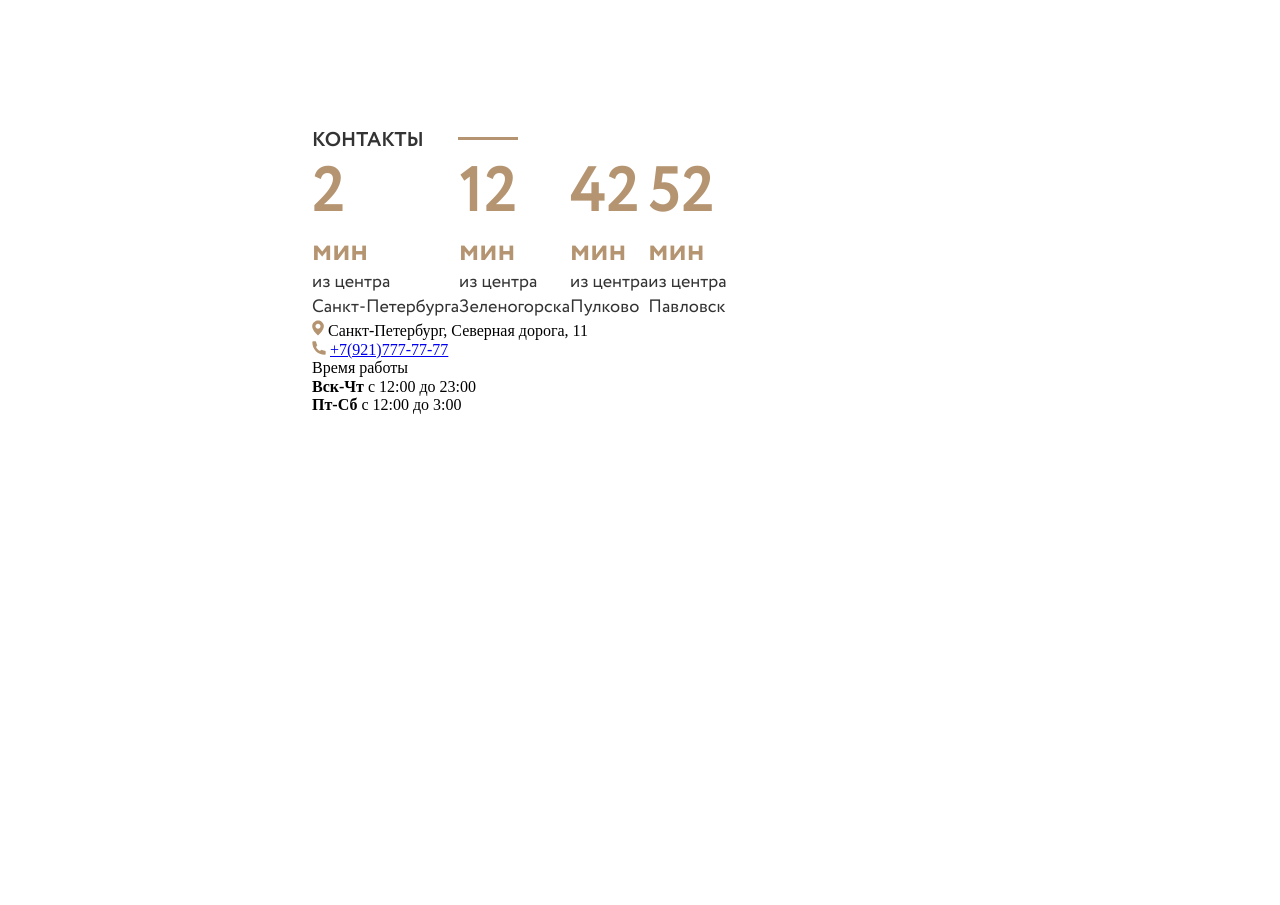
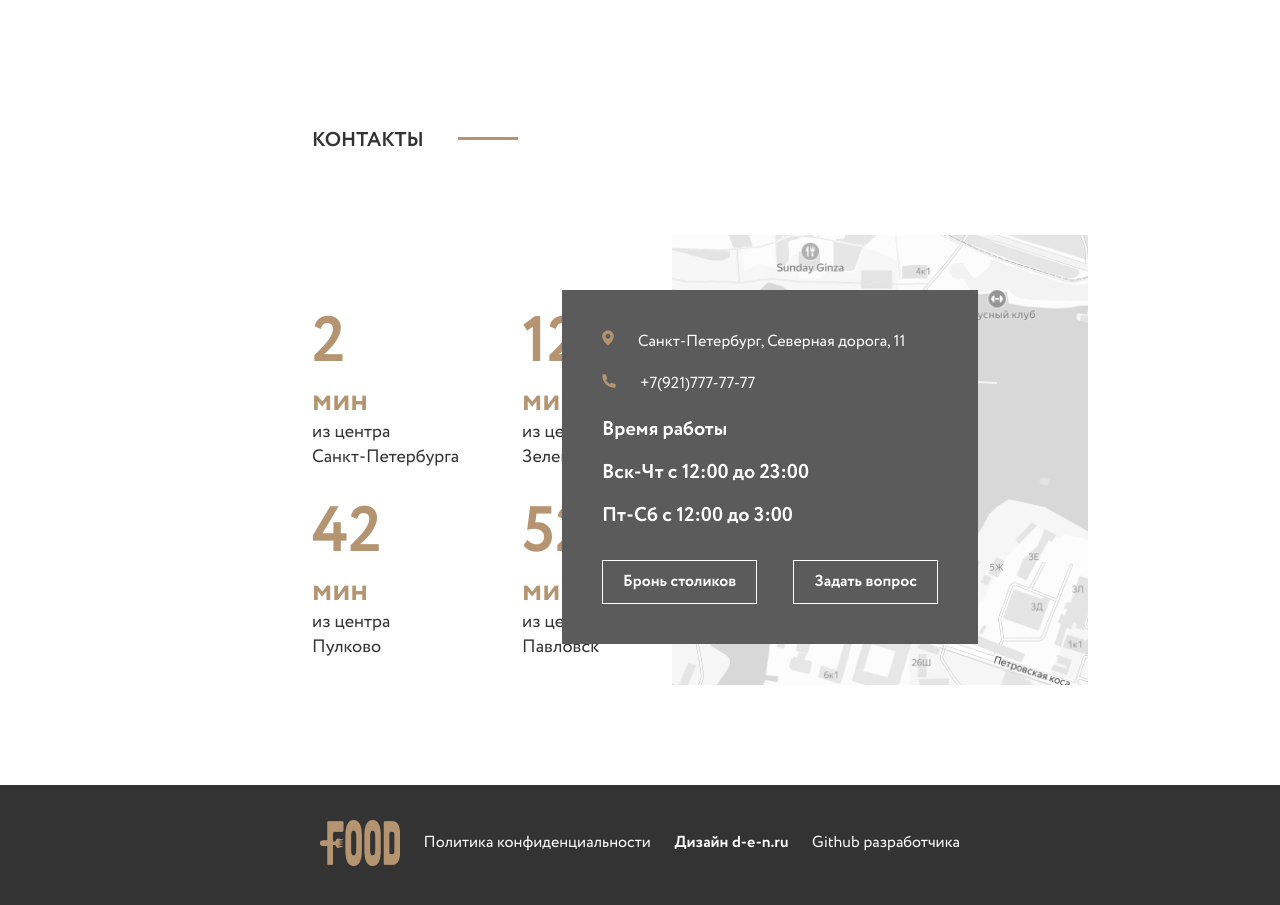
Before and after one commit to shaugsa/food_exxo_relo, a plain HTML site: page index.html in a window 1280 px wide. Shown: the part 4180-5085 px from the top of the page. Before the commit the page ends 4594 px from the top, so only its background shows below. Drawn offline with nearby package versions, Linux system fonts and the light colour scheme.

Commit message:
finifhed main layout

```diff
--- a/index.html
+++ b/index.html
@@ -134,7 +134,10 @@
                     </h3>
 
                     <p class="menu__des">
-                        At faucibus nullam mauris vitae ut non. Augue libero non nibh nec, et eget erat. Nascetur nunc neque, varius massa aliquam interdum turpis massa. Ac tortor aliquam risus, interdum nisl mauris sit. Ut placerat fermentum pellentesque ac at. Vitae venenatis faucibus urna mi eget vitae quam eu. Euismod sed mauris id turpis iaculis. Erat rutrum dolor, vitae morbi.
+                        At faucibus nullam mauris vitae ut non. Augue libero non nibh nec, et eget erat. Nascetur nunc
+                        neque, varius massa aliquam interdum turpis massa. Ac tortor aliquam risus, interdum nisl mauris
+                        sit. Ut placerat fermentum pellentesque ac at. Vitae venenatis faucibus urna mi eget vitae quam
+                        eu. Euismod sed mauris id turpis iaculis. Erat rutrum dolor, vitae morbi.
                         <br>
                         <br>
                         Nunc cras cras aliquet blandit faucibus massa sagittis semper.
@@ -144,7 +147,7 @@
 
                 <div class="menu__categories">
 
-                     <div class="menu__categories-item">
+                    <div class="menu__categories-item">
 
                         <img class="menu__categories-img" src="./images/main/main_menu.png" alt="main menu">
 
@@ -152,9 +155,9 @@
                             Основное меню
                         </a>
 
-                     </div>
+                    </div>
 
-                     <div class="menu__categories-item">
+                    <div class="menu__categories-item">
 
                         <img class="menu__categories-img" src="./images/main/bar_menu.png" alt="bar menu">
 
@@ -162,7 +165,7 @@
                             Барная карта
                         </a>
 
-                     </div>
+                    </div>
 
                 </div>
 
@@ -182,7 +185,13 @@
 
                     <div class="delivery__des">
                         <p class="delivery__text">
-                            Phasellus diam, ultrices lobortis integer et. Diam, purus vel sagittis, non, a. In risus, venenatis enim vitae mauris aliquet orci. Consectetur nibh interdum nullam ut lobortis eu etiam sem. Et in vitae pellentesque non, lectus orci natoque faucibus suspendisse. Semper aliquam id et ultrices velit donec lacus. In odio sit nibh volutpat cras placerat sit feugiat dignissim. Rutrum et suspendisse tortor, lobortis eleifend in fringilla. Egestas cursus imperdiet cursus dui, nulla id massa. Hendrerit nam enim semper porttitor imperdiet diam semper. Nulla sit etiam cras morbi enim elementum euismod sapien.
+                            Phasellus diam, ultrices lobortis integer et. Diam, purus vel sagittis, non, a. In risus,
+                            venenatis enim vitae mauris aliquet orci. Consectetur nibh interdum nullam ut lobortis eu
+                            etiam sem. Et in vitae pellentesque non, lectus orci natoque faucibus suspendisse. Semper
+                            aliquam id et ultrices velit donec lacus. In odio sit nibh volutpat cras placerat sit
+                            feugiat dignissim. Rutrum et suspendisse tortor, lobortis eleifend in fringilla. Egestas
+                            cursus imperdiet cursus dui, nulla id massa. Hendrerit nam enim semper porttitor imperdiet
+                            diam semper. Nulla sit etiam cras morbi enim elementum euismod sapien.
                         </p>
 
                         <button class="delivery__btn">Подробнее</button>
@@ -215,21 +224,23 @@
                             <div class="contacts__time-minutes">
                                 12 <p>мин</p>
                             </div>
-                            <div class="contacts__time-loc">из центра <br>   Зеленогорска</div>
+                            <div class="contacts__time-loc">из центра <br> Зеленогорска</div>
 
                         </li>
 
                         <li class="contacts__time-item">
 
-                            <div class="contacts__time-minutes">42 <p>мин</p></div>
-                            <div class="contacts__time-loc">из центра <br>    Пулково</div>
+                            <div class="contacts__time-minutes">42 <p>мин</p>
+                            </div>
+                            <div class="contacts__time-loc">из центра <br> Пулково</div>
 
                         </li>
 
                         <li class="contacts__time-item">
 
-                            <div class="contacts__time-minutes">52 <p>мин</p></div>
-                            <div class="contacts__time-loc">из центра <br>    Павловск</div>
+                            <div class="contacts__time-minutes">52 <p>мин</p>
+                            </div>
+                            <div class="contacts__time-loc">из центра <br> Павловск</div>
 
                         </li>
 
@@ -242,7 +253,7 @@
                             <ul class="contacts__address-location__list">
                                 <li>
                                     <img src="./images/main/loc_icon.svg" alt=" location icon">
-                                    <a>Санкт-Петербург, Северная дорога, 11</a>
+                                    <a href="#">Санкт-Петербург, Северная дорога, 11</a>
                                 </li>
                                 <li>
                                     <img src="./images/main/phone_icon.svg" alt="phone icon">
@@ -251,14 +262,23 @@
                             </ul>
 
                             <ul class="contacts__address-time__work">
-                                Время работы
                                 <li>
-                                    <b>Вск-Чт</b> с 12:00  до 23:00
+                                    <b>Время работы</b>
                                 </li>
                                 <li>
-                                    <b>Пт-Сб</b> с 12:00  до 3:00
+                                    <b>Вск-Чт</b> с 12:00 до 23:00
+                                </li>
+                                <li>
+                                    <b>Пт-Сб</b> с 12:00 до 3:00
                                 </li>
                             </ul>
+
+                            <div class="contacts__address-btns">
+
+                                <button class="contacts__address-btn"> Бронь столиков</button>
+                                <button class="contacts__address-btn"> Задать вопрос</button>
+
+                            </div>
 
                         </div>
 
@@ -275,9 +295,22 @@
 
     <footer>
 
+        <img src="./images/header/logo.png" alt="logo">
+
+        <span>
+            Политика конфиденциальности
+        </span>
+
+        <b>
+            Дизайн d-e-n.ru
+        </b>
+
+        <a href="https://github.com/shaugsa">
+            Github разработчика
+        </a>
 
 
-    </footer>
+    </footer> <!-- /.container -->
 
 
     <script src="./js/index.js">
--- a/style/scss/style.scss
+++ b/style/scss/style.scss
@@ -397,11 +397,13 @@ main {
 // Contacts section
 
 .contacts {
+    margin-bottom: 100px;
     &__title {
         text-transform: uppercase;
         color: #333;
         line-height: 28px;
         margin-top: 150px;
+        margin-bottom: 80px;
         font: {
             family: "Circe";
             weight: 700;
@@ -418,13 +420,17 @@ main {
             margin-bottom: 6px;
         }
     }
-    &__location {}
+    &__location {
+        display: flex;
+        justify-content: space-between;
+    }
     &__time {
         padding: 0;
         margin: 0;
         list-style: none;
-        display: flex;
-        flex-wrap: wrap;
+        display: grid;
+        grid-template-columns: 210px 150px;
+        margin-top: 70px;
     }
     &__time-item {
 
@@ -454,16 +460,112 @@ main {
         }
         line-height: 140%;
     }
-    &__map {}
-    &__address {}
+    &__map {
+        width: 746px;
+        height: 450px;
+        background-image: url('../images/main/map.png');
+        background-repeat: no-repeat;
+        background-size: cover;
+    }
+    &__address {
+        width: 416px;
+        background-color: #5B5B5B;
+        padding: 40px;
+        position: relative;
+        top: 55px;
+        right: 110px;
+    }
     &__address-location__list {
         padding: 0;
         margin: 0;
         list-style: none;
+
+        & li {
+            margin-bottom: 20px;
+        }
+
+        & li a {
+            text-decoration: none;
+            font: {
+                family: 'Circe';
+                size: 16px;
+                weight: 400;
+            }
+            line-height: 22.4px;
+            color: #fff;
+        }
+
+        & li img {
+            margin-right: 20px;
+        }
     }
     &__address-time__work {
         padding: 0;
         margin: 0;
         list-style: none;
+        color: #fff;
+        font: {
+            family: 'Circe';
+            size: 20px;
+            weight: 700;
+        }
+        line-height: 28px;
+
+        & li {
+            margin-bottom: 15px;
+        }
+        margin-bottom: 30px;
     }
+
+    &__address-btns {
+        display: flex;
+        justify-content: space-between;
+    }
+
+    &__address-btn {
+
+        background-color: transparent;
+        border: 1px solid #fff;
+        padding: 10px 20px;
+        font: {
+            family: 'Circe';
+            size: 16px;
+            weight: 700;
+        }
+        line-height: 22.4px;
+        color: #fff;
+        cursor: pointer;
+        transition: all 1s;
+
+        &:hover {
+            background-color: #B59571;
+            border: 1px solid #B59571;
+        }
+    }
+
   }
+
+//   Footer
+
+footer {
+    max-width: 1920px;
+    margin: 0 auto;
+    background-color: #333333;
+    padding: 35px 320px 40px;
+    display: flex;
+    justify-content: space-between;
+    align-items: center;
+
+    font: {
+        family: 'Circe';
+        size: 16px;
+        weight: 400;
+    }
+    line-height: 22.4px;
+    color: #fff;
+
+    & a {
+        color: #fff;
+        text-decoration: none;
+    }
+}
```
Also changed, not shown: style/style.css, 1 other file.
